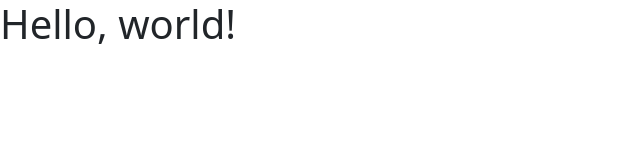
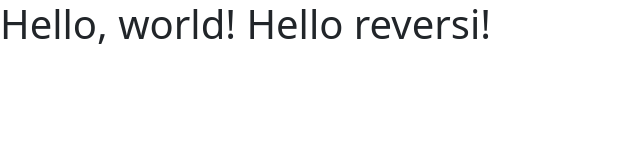
Before and after one commit to b-win/reversi, a website: page public/index.html in a window 1280 px wide. Shown: the whole page, without its empty margins (0-640 px from the left). Drawn offline with nearby package versions, Linux system fonts and the light colour scheme.

Commit message:
added reversi note to index.html

```diff
--- a/public/index.html
+++ b/public/index.html
@@ -11,7 +11,7 @@
     <title>Hello, world!</title>
   </head>
   <body>
-    <h1>Hello, world!</h1>
+    <h1>Hello, world! Hello reversi!</h1>
 
     <!-- Optional JavaScript; choose one of the two! -->
 
```
